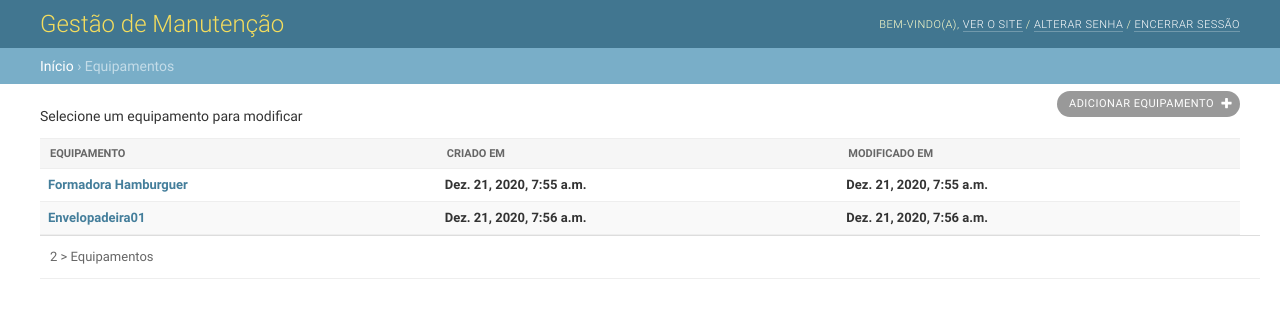
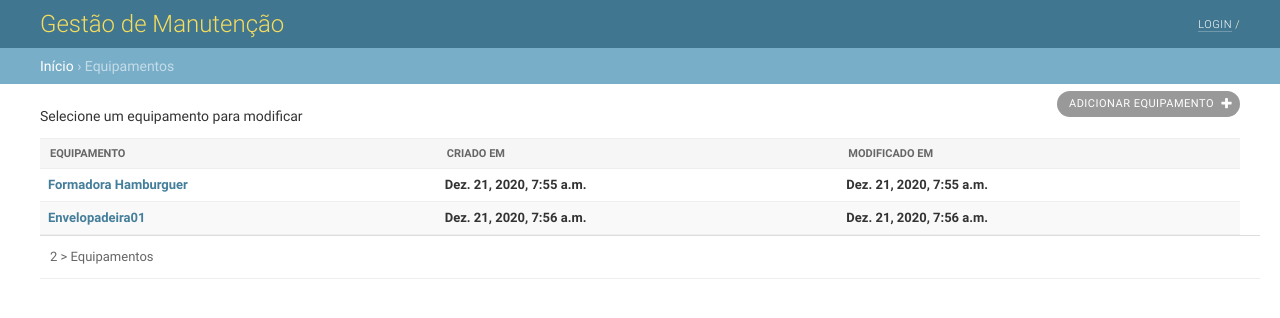
Before and after one commit to silvio-fullstack/ordem_manutencao, a Django app: page /equipamento in a window 1280 px wide. Shown: the top 318 px of the page. Run offline with Django 3.2, Linux system fonts and the light colour scheme; data comes from the database, SQL or seed files in the repository; both versions use the stored data as it was after the commit; lists and menus that the app fills with data are empty; parts of the project's set-up code (start-up, migrations or seed data) failed here and were passed over; some libraries are stand-ins or nearby versions.

Commit message:
Templates de Login

```diff
--- a/core/templates/ordem/base.html
+++ b/core/templates/ordem/base.html
@@ -29,17 +29,19 @@
       <div id="header">
         <div id="branding">
           <h1 id="site-name">
-            <a href="/admin/">Gestão de Manutenção</a>
+            <a href="/">Gestão de Manutenção</a>
           </h1>
         </div>
         <div id="user-tools">
-          Bem-vindo(a),
           {% if user.is_authenticated %}
+            Bem-vindo(a),
             <strong>{{ user }}</strong>.
+            <a href="{% url 'logout' %}">Encerrar sessão</a>
+          {% else %}
+            <a href="{% url 'login' %}">Login</a> /
           {% endif %}
-          <a href="/">Ver o site</a> /
-          <a href="/admin/password_change/">Alterar senha</a> /
-          <a href="/admin/logout/">Encerrar sessão</a>
+
+
         </div>
     </div>
     <!-- END Header -->
--- a/core/urls.py
+++ b/core/urls.py
@@ -22,7 +22,6 @@ from .views import (
     ordem_salvar,
     ordem_visualizar,
     )
-
 from core.views import MeuView, BookListView, BookCreateView, BookDetailView, BookUpdateView, BookDeleteView
 
 urlpatterns = [
--- a/core/views.py
+++ b/core/views.py
@@ -23,18 +23,12 @@ from .forms import (
 from datetime import datetime
 from django.contrib import messages
 from django.views.generic import TemplateView, View, ListView
-
 from django.contrib.auth.decorators import login_required
 from django.utils.decorators import method_decorator
-
 from django.views.generic.edit import CreateView
-
 from django.views.generic.detail import DetailView
-
 from django.views.generic.edit import UpdateView
-
 from django.views.generic.edit import DeleteView
-
 from django.urls import reverse_lazy
 
 
@@ -190,7 +184,7 @@ def equipamentos_delete(request, id):
         return render(request, 'ordem/equipamento_delete.html', {'dados': dados})
 
 #--- VIEWS ---- ORDEM DE SERVICO ----------------------------------------------
-
+@login_required()
 def ordem(request):
     dados = Ordem.objects.all()
     context = {
--- a/proj_manut/settings.py
+++ b/proj_manut/settings.py
@@ -83,3 +83,9 @@ USE_L10N = True
 USE_TZ = True
 
 STATIC_URL = '/static/'
+
+LOGIN_URL = 'ordem'
+
+LOGIN_REDIRECT_URL = 'ordem'
+
+LOGOUT_REDIRECT_URL = 'ordem'
--- a/proj_manut/urls.py
+++ b/proj_manut/urls.py
@@ -19,4 +19,5 @@ from django.urls import path, include
 urlpatterns = [
     path('admin/', admin.site.urls),
     path('', include('core.urls')),
+    path('accounts/', include('django.contrib.auth.urls')),
 ]
```
Also changed, not shown: core/templates/ordem/ordem.html (+5 -3 lines), core/templates/registration/login.html (added, +30 -0 lines), db.sqlite3.
